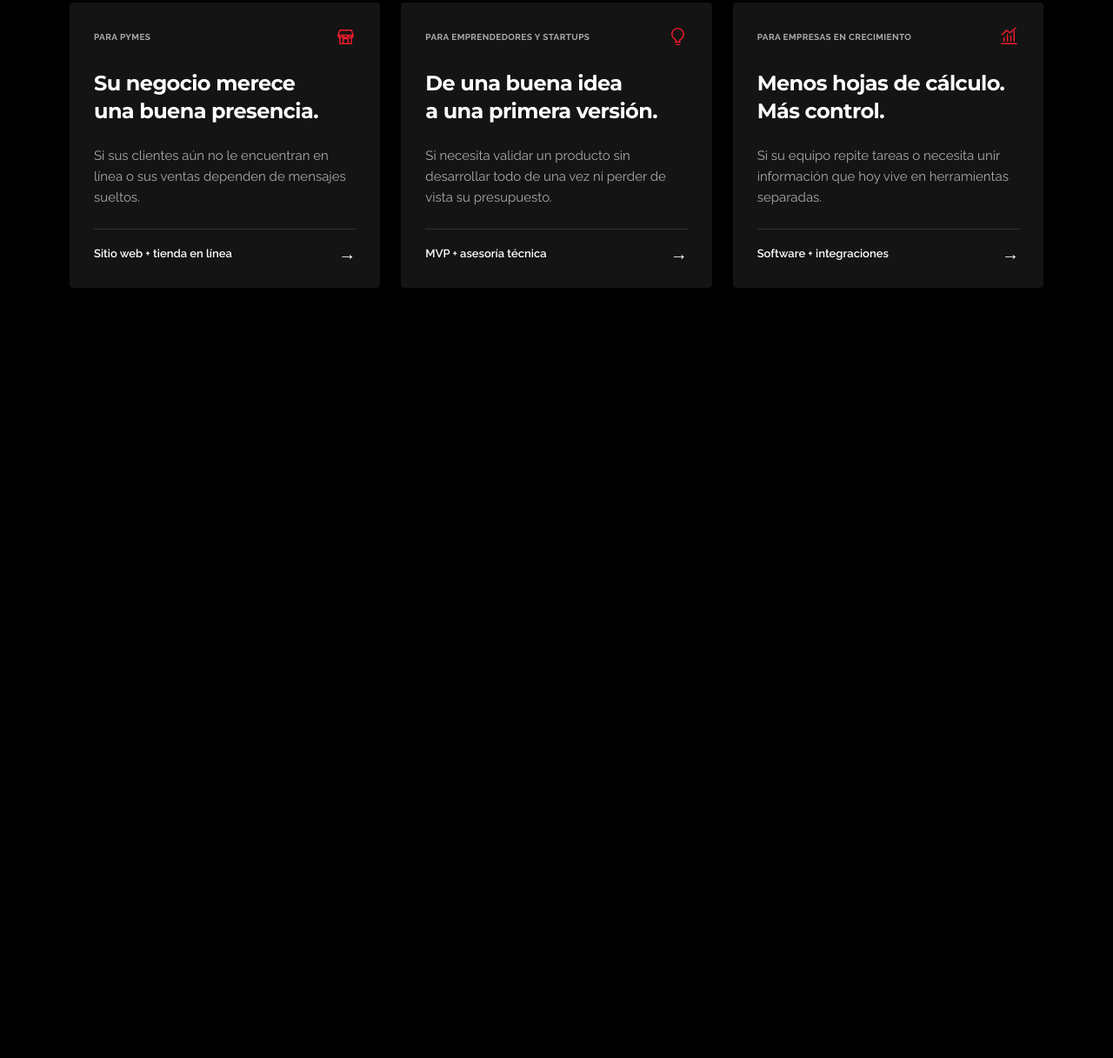
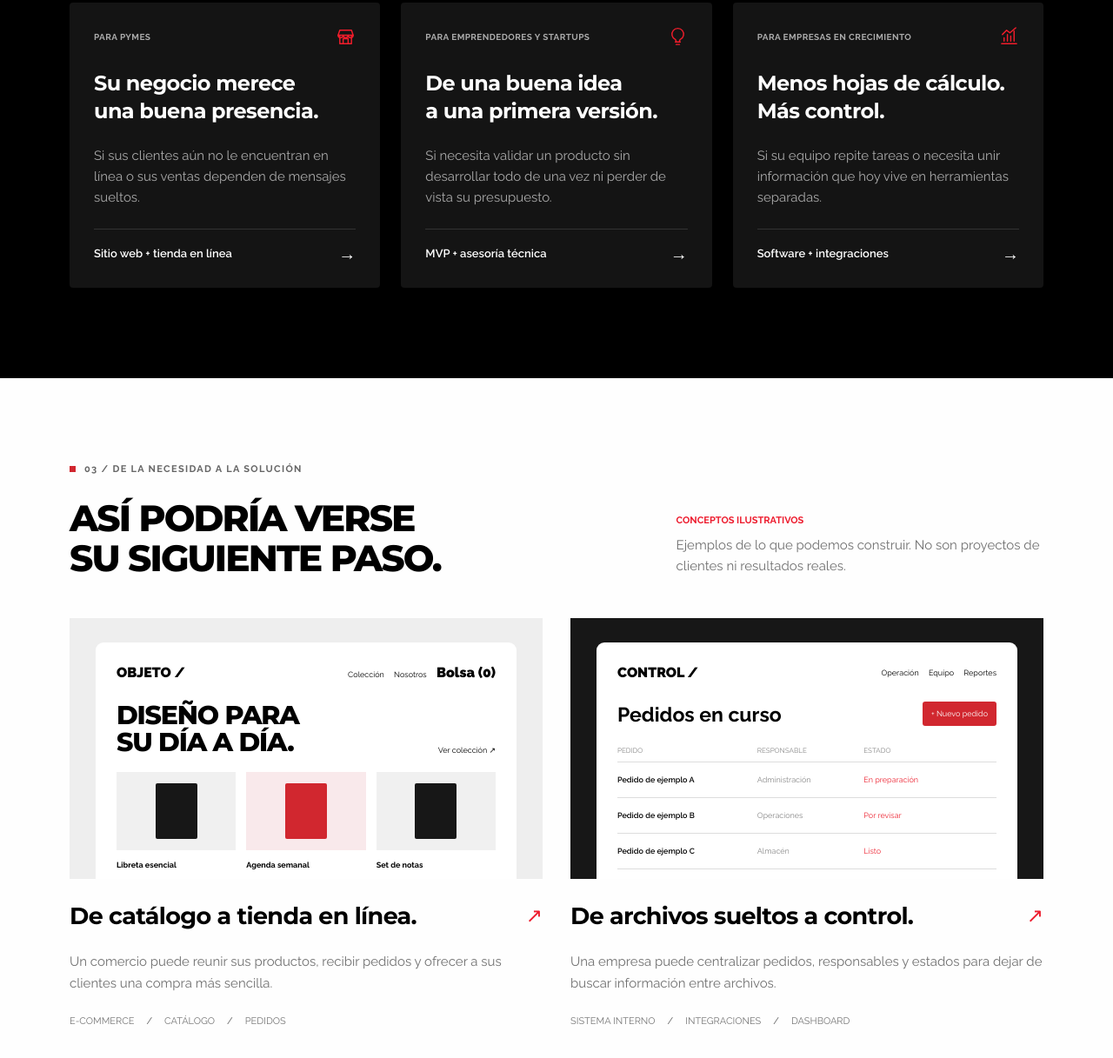
Before and after one commit to ZTS-Company/ZTS-Company, an Astro site: page / in a window 1280 px wide. Shown: the part 1945-3162 px from the top of the page at 87% size. Before the commit the page ends 2380 px from the top, so only its background shows below. Built offline with nearby package versions, Linux system fonts and the light colour scheme; Astro itself is replaced by a stand-in of ours.

Commit message:
feat: Examples

```diff
--- a/src/data/home.ts
+++ b/src/data/home.ts
@@ -26,3 +26,18 @@ export const solutions = [
   { audience: 'PARA EMPRENDEDORES Y STARTUPS', icon: 'bulb', title: 'De una buena idea\na una primera versión.', description: 'Si necesita validar un producto sin desarrollar todo de una vez ni perder de vista su presupuesto.', offer: 'MVP + asesoría técnica' },
   { audience: 'PARA EMPRESAS EN CRECIMIENTO', icon: 'chart', title: 'Menos hojas de cálculo.\nMás control.', description: 'Si su equipo repite tareas o necesita unir información que hoy vive en herramientas separadas.', offer: 'Software + integraciones' },
 ] as const;
+
+export const examples = [
+  {
+    number: '01',
+    title: 'De catálogo a tienda en línea.',
+    description: 'Un comercio puede reunir sus productos, recibir pedidos y ofrecer a sus clientes una compra más sencilla.',
+    tags: ['E-COMMERCE', 'CATÁLOGO', 'PEDIDOS'],
+  },
+  {
+    number: '02',
+    title: 'De archivos sueltos a control.',
+    description: 'Una empresa puede centralizar pedidos, responsables y estados para dejar de buscar información entre archivos.',
+    tags: ['SISTEMA INTERNO', 'INTEGRACIONES', 'DASHBOARD'],
+  },
+] as const;
--- a/src/pages/index.astro
+++ b/src/pages/index.astro
@@ -5,9 +5,10 @@ import HeroContent from '../sections/HeroContent.astro';
 import WorkingPrinciples from '../sections/WorkingPrinciples.astro';
 import Services from '../sections/Services.astro';
 import Solutions from '../sections/Solutions.astro';
+import Examples from '../sections/Examples.astro';
 ---
 
 <BaseLayout>
     <Navigation />
-    <main><HeroContent /><WorkingPrinciples /><Services /><Solutions /></main>
+    <main><HeroContent /><WorkingPrinciples /><Services /><Solutions /><Examples /></main>
 </BaseLayout>
--- /dev/null
+++ b/src/sections/Examples.astro
@@ -0,0 +1,93 @@
+---
+import { examples } from '../data/home';
+---
+
+<section class="examples" id="ejemplos" aria-labelledby="examples-title">
+  <div class="examples__inner">
+    <header class="examples__header">
+      <div>
+        <p class="examples__eyebrow"><span></span>03 / DE LA NECESIDAD A LA SOLUCIÓN</p>
+        <h2 id="examples-title">ASÍ PODRÍA VERSE<br />SU SIGUIENTE PASO.</h2>
+      </div>
+      <div class="examples__note"><strong>CONCEPTOS ILUSTRATIVOS</strong><p>Ejemplos de lo que podemos construir. No son proyectos de clientes ni resultados reales.</p></div>
+    </header>
+
+    <div class="examples__grid">
+      {examples.map((example, index) => (
+        <article class="example">
+          {index === 0 ? (
+            <div class="mockup shop-mockup" aria-label="Concepto ilustrativo de catálogo de tienda en línea">
+              <div class="shop-window">
+                <div class="shop-nav"><b>OBJETO /</b><span>Colección　 Nosotros　 <b>Bolsa (0)</b></span></div>
+                <div class="shop-heading"><h3>DISEÑO PARA<br />SU DÍA A DÍA.</h3><span>Ver colección ↗</span></div>
+                <div class="product-grid">
+                  <div><i></i><b>Libreta esencial</b></div><div><i></i><b>Agenda semanal</b></div><div><i></i><b>Set de notas</b></div>
+                </div>
+              </div>
+            </div>
+          ) : (
+            <div class="mockup control-mockup" aria-label="Concepto ilustrativo de panel de control de pedidos">
+              <div class="control-window">
+                <div class="control-nav"><b>CONTROL /</b><span>Operación　 Equipo　 Reportes</span></div>
+                <div class="control-title"><h3>Pedidos en curso</h3><button type="button">+ Nuevo pedido</button></div>
+                <div class="orders-table">
+                  <div class="table-head"><span>PEDIDO</span><span>RESPONSABLE</span><span>ESTADO</span></div>
+                  <div><b>Pedido de ejemplo A</b><span>Administración</span><em>En preparación</em></div>
+                  <div><b>Pedido de ejemplo B</b><span>Operaciones</span><em>Por revisar</em></div>
+                  <div><b>Pedido de ejemplo C</b><span>Almacén</span><em>Listo</em></div>
+                </div>
+              </div>
+            </div>
+          )}
+          <div class="example__title"><h3>{example.title}</h3><span aria-hidden="true">↗</span></div>
+          <p class="example__description">{example.description}</p>
+          <ul class="example__tags" aria-label="Tecnologías y alcances relacionados">
+            {example.tags.map((tag) => <li>{tag}</li>)}
+          </ul>
+        </article>
+      ))}
+    </div>
+  </div>
+</section>
+
+<style>
+  .examples{background:#fefefe;color:#000;padding:96px var(--space-container-x) 88px}
+  .examples__inner{max-width:1280px;margin-inline:auto}
+  .examples__header{display:grid;grid-template-columns:1.2fr .8fr;align-items:end;gap:64px;margin-bottom:46px}
+  .examples__eyebrow{display:flex;align-items:center;gap:10px;color:#666;font-size:11px;font-weight:700;letter-spacing:.12em;margin-bottom:26px}
+  .examples__eyebrow span{width:7px;height:7px;background:var(--color-primary);display:inline-block}
+  .examples h2{font-size:clamp(32px,3.3vw,48px);font-weight:900;letter-spacing:-.045em;line-height:1.08}
+  .examples__note{max-width:460px;color:#707070;font-size:15px;line-height:1.6;padding-bottom:2px}
+  .examples__note strong{display:block;color:#ed1c2e;font-size:11px;margin-bottom:8px}
+  .examples__grid{display:grid;grid-template-columns:repeat(2,minmax(0,1fr));gap:32px}
+  .mockup{height:300px;padding:28px 30px 0;display:flex;align-items:stretch;overflow:hidden}
+  .shop-mockup{background:#eee}
+  .control-mockup{background:#171717}
+  .shop-window,.control-window{background:#fff;color:#000;border-radius:9px 9px 0 0;width:100%;padding:22px 24px 0;overflow:hidden}
+  .shop-nav,.control-nav{display:flex;justify-content:space-between;align-items:center;font-size:9px}
+  .shop-nav b,.control-nav b{font-size:16px;font-weight:900}
+  .shop-heading{display:flex;justify-content:space-between;align-items:end;margin:20px 0 18px}
+  .shop-heading h3{font:900 30px/1.05 var(--font-display);letter-spacing:-.04em}
+  .shop-heading span{font-size:9px}
+  .product-grid{display:grid;grid-template-columns:repeat(3,1fr);gap:12px}
+  .product-grid div{min-width:0;font-size:9px}
+  .product-grid i{height:90px;display:block;background:#f0f0f0;margin-bottom:10px;position:relative}
+  .product-grid div:nth-child(2) i{background:#f9e9eb}
+  .product-grid i:after{content:'';position:absolute;width:48px;height:64px;left:50%;top:50%;transform:translate(-50%,-50%);background:#171717;border-radius:2px}
+  .product-grid div:nth-child(2) i:after{background:#d1272f}
+  .control-title{display:flex;justify-content:space-between;align-items:center;margin:20px 0 16px}
+  .control-title h3{font:700 23px var(--font-body)}
+  .control-title button{border:0;border-radius:3px;background:#d1272f;color:white;padding:7px 10px;font-size:9px}
+  .orders-table{font-size:9px}
+  .orders-table>div{display:grid;grid-template-columns:1.2fr .9fr 1.2fr;gap:8px;align-items:center;min-height:41px;border-bottom:1px solid #ddd}
+  .orders-table .table-head{min-height:26px;color:#888;font-size:8px}
+  .orders-table b{font-weight:600}.orders-table span{color:#888}.orders-table em{font-style:normal;color:#ed2634}
+  .example__title{display:flex;justify-content:space-between;align-items:center;margin-top:24px}
+  .example__title h3{font-size:27px;font-weight:700;letter-spacing:-.025em}
+  .example__title span{color:#ed1c2e;font-size:23px}
+  .example__description{color:#707070;font-size:15px;line-height:1.65;margin-top:22px}
+  .example__tags{display:flex;gap:14px;list-style:none;padding:0;margin:22px 0 0;color:#777;font-size:11px}
+  .example__tags li+li:before{content:'/';padding-right:14px;color:#555}
+  @media(max-width:850px){.examples{padding-block:72px}.examples__header{grid-template-columns:1fr;gap:24px}.examples__grid{gap:24px}.mockup{height:270px;padding:22px 20px 0}.shop-heading h3{font-size:24px}}
+  @media(max-width:650px){.examples{padding-block:56px}.examples__grid{grid-template-columns:1fr;gap:40px}.mockup{height:280px}.example__title h3{font-size:23px}}
+</style>
```
Also changed, not shown: 3 other files.
